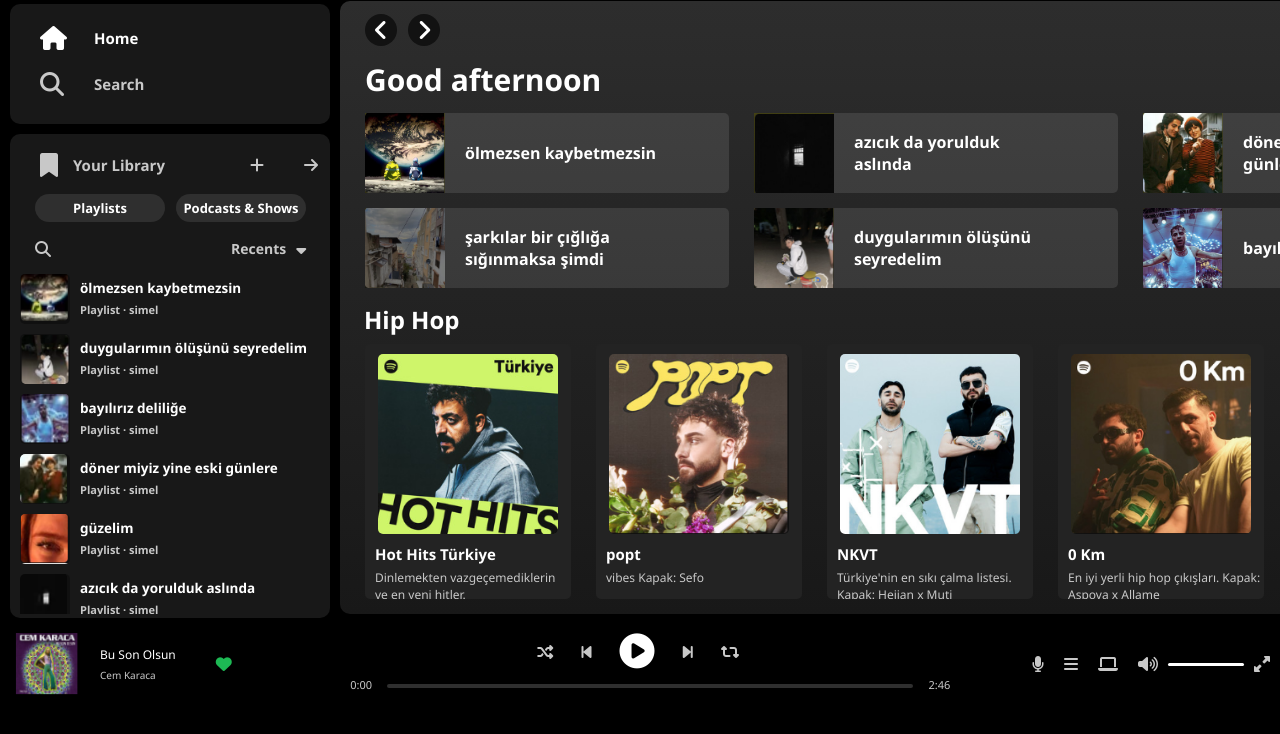
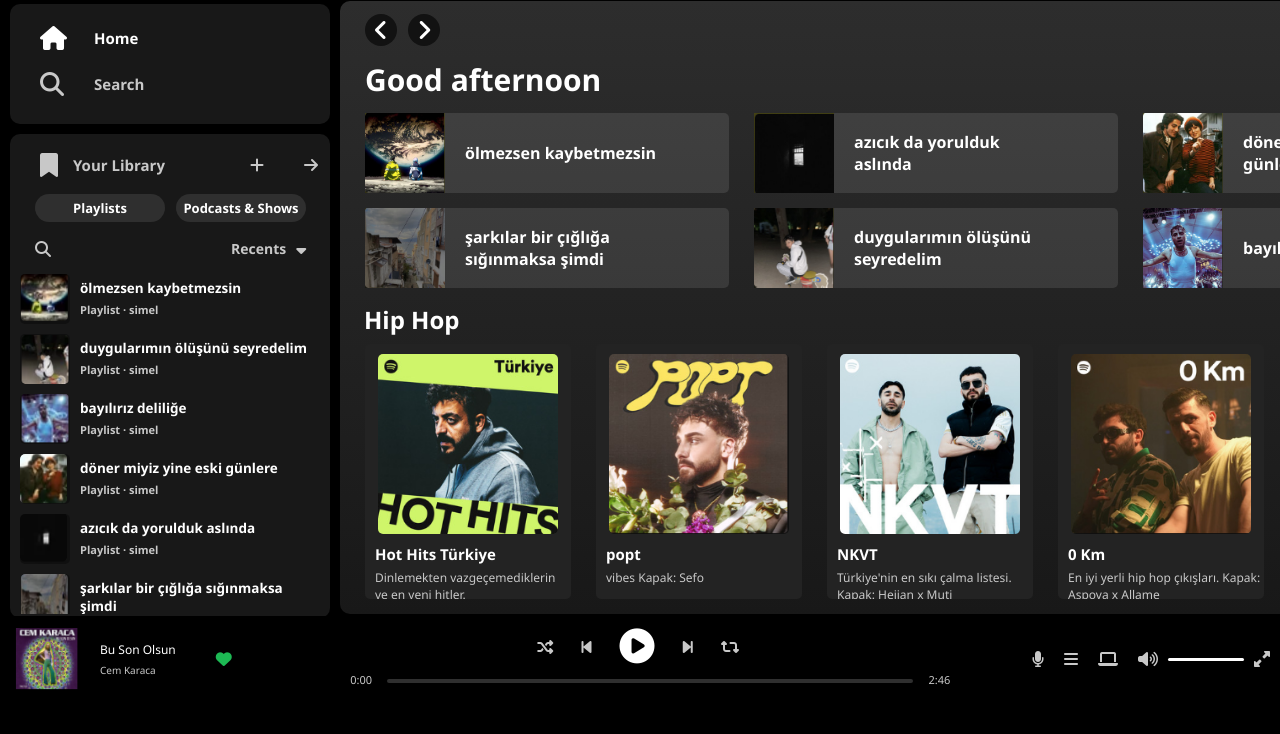
Before and after one commit to simely/SpotifyHomePageClone, a plain HTML site: page index.html in a window 1280 px wide. Shown: the part 44-778 px from the top of the page. Drawn offline with Linux system fonts and the light colour scheme.

Commit message:
SpotifyHomePageClone
Spotify Home Page Clone(HTML-CSS)

```diff
--- a/index.html
+++ b/index.html
@@ -57,10 +57,6 @@
             <div class="playlist">
                 <div id="img"><img src="images/pl4.png"></div>
                 <div id="text"><p id="title">döner miyiz yine eski günlere</p><p id="alt">Playlist · simel</p></div>
-            </div>
-            <div class="playlist">
-                <div id="img"><img src="images/pl5.png"></div>
-                <div id="text"><p id="title">güzelim</p><p id="alt">Playlist · simel</p></div>
             </div>
             <div class="playlist">
                 <div id="img"><img src="images/pl6.png"></div>
--- a/style.css
+++ b/style.css
@@ -446,7 +446,7 @@ i:hover{
     width: 100%;
     height: 12vh;
     position: relative;
-    top: 133px;
+    top: 128px;
     display: flex;
 }
 
```
